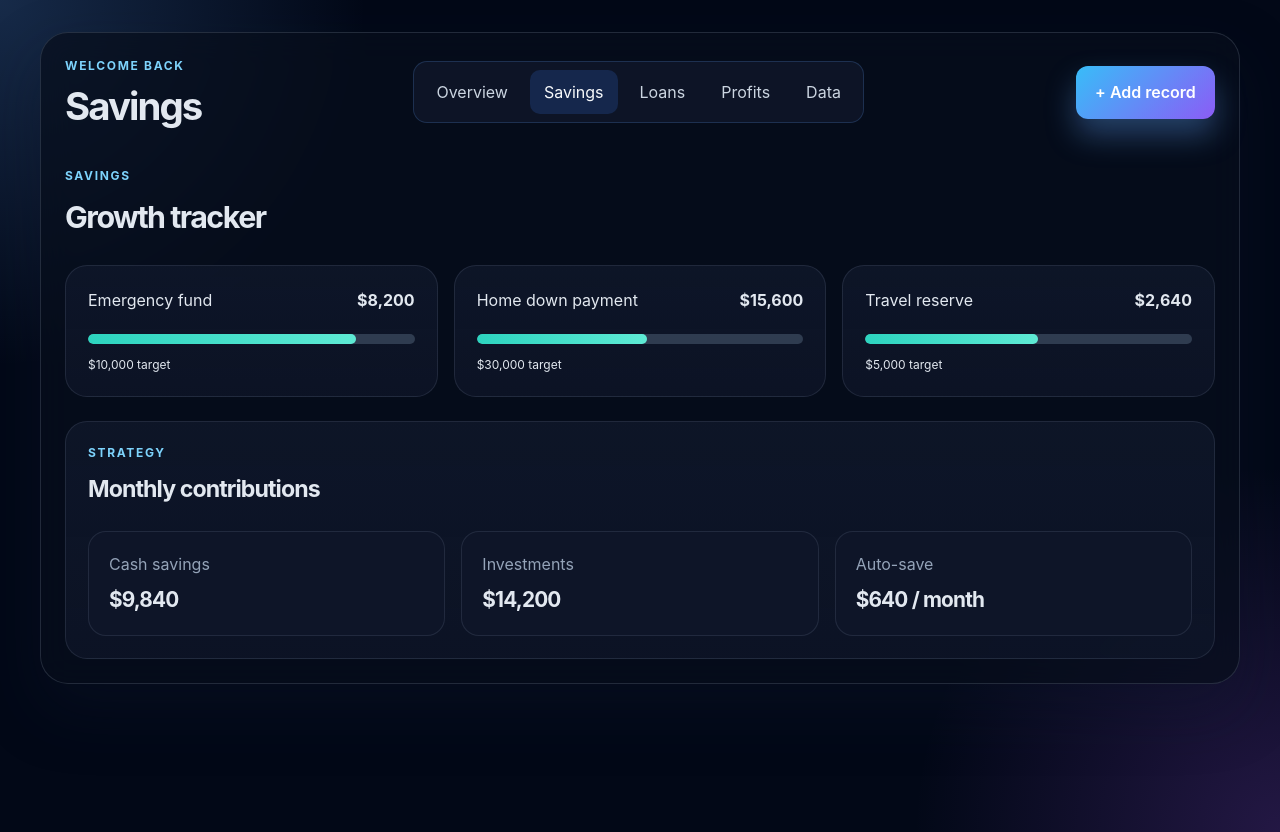
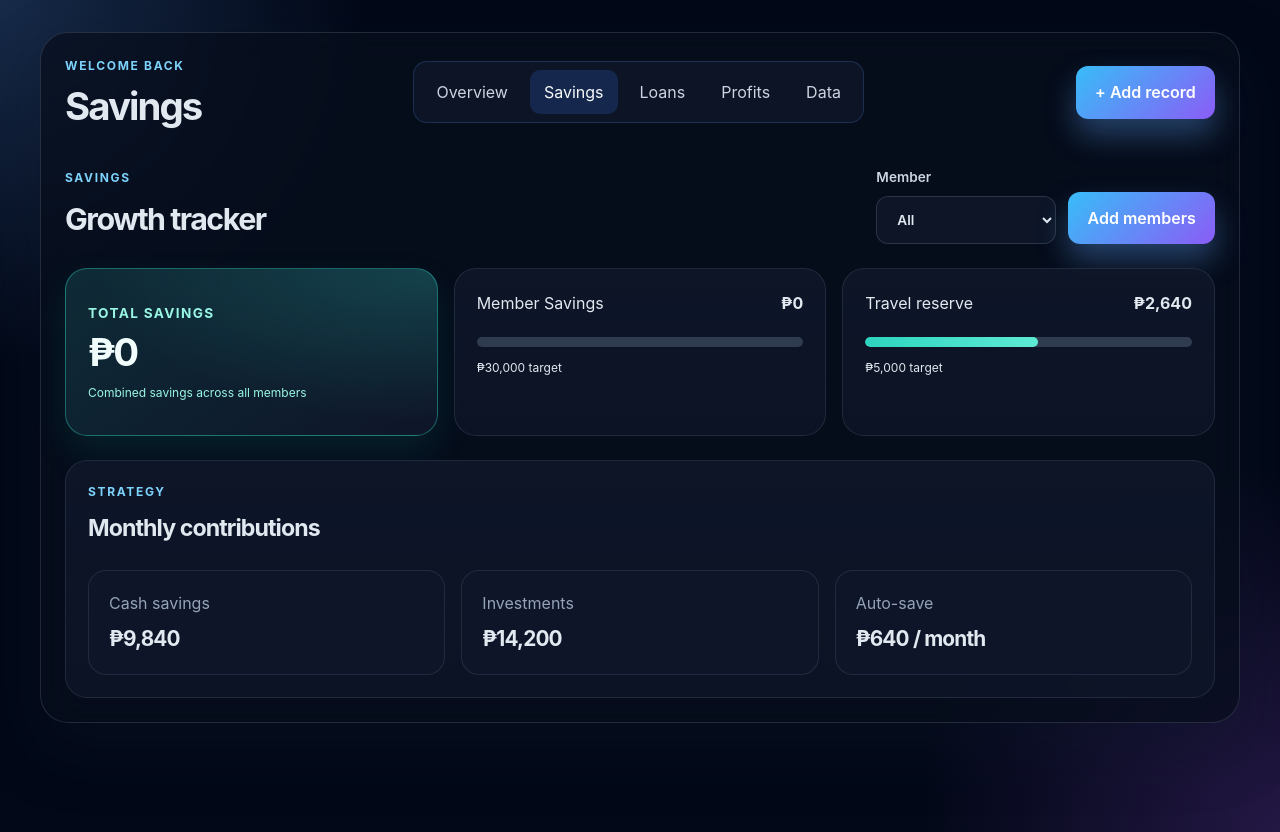
Before and after one commit to rybal007/funds-organizer, a React (Vite) app: page / in a window 1280 px wide. Both pictures are taken after a click on the button "Savings". Built offline with nearby package versions, Linux system fonts and the light colour scheme.

Commit message:
funds organizer v0.7

```diff
--- a/src/App.css
+++ b/src/App.css
@@ -111,6 +111,50 @@ p {
 .page-header h2 {
   font-size: clamp(1.9rem, 2vw, 2.7rem);
   letter-spacing: -0.05em;
+}
+
+.member-controls {
+  display: flex;
+  align-items: end;
+  gap: 12px;
+}
+
+.member-select-label,
+.add-member-form label {
+  display: flex;
+  flex-direction: column;
+  gap: 8px;
+  color: #cbd5e1;
+  font-size: 0.85rem;
+  font-weight: 600;
+}
+
+.member-select-label select,
+.add-member-form input {
+  min-width: 180px;
+  padding: 0.9rem 1rem;
+  border: 1px solid rgba(148, 163, 184, 0.22);
+  border-radius: 12px;
+  background: rgba(15, 23, 42, 0.9);
+  color: #e2e8f0;
+  font: inherit;
+}
+
+.add-member-form {
+  display: flex;
+  align-items: end;
+  flex-wrap: wrap;
+  gap: 12px;
+  padding: 18px;
+  border: 1px solid rgba(148, 163, 184, 0.15);
+  border-radius: 18px;
+  background: rgba(15, 23, 42, 0.6);
+}
+
+.member-error {
+  flex-basis: 100%;
+  color: #fda4af;
+  font-size: 0.9rem;
 }
 
 .summary-grid,
@@ -405,6 +449,41 @@ p {
   gap: 12px;
 }
 
+.total-savings-card {
+  justify-content: center;
+  min-height: 168px;
+  background:
+    radial-gradient(ellipse at top right, rgba(45, 212, 191, 0.2), transparent 65%),
+    linear-gradient(145deg, rgba(15, 45, 57, 0.96), rgba(15, 23, 42, 0.92));
+  border-color: rgba(45, 212, 191, 0.42);
+  box-shadow: 0 16px 36px rgba(20, 184, 166, 0.12);
+}
+
+.total-savings-card .mini-header {
+  align-items: flex-start;
+  flex-direction: column;
+  gap: 10px;
+}
+
+.total-savings-card .mini-header span {
+  color: #99f6e4;
+  font-size: 0.85rem;
+  font-weight: 700;
+  letter-spacing: 0.1em;
+  text-transform: uppercase;
+}
+
+.total-savings-card .mini-header strong {
+  color: #f0fdfa;
+  font-size: clamp(2rem, 3vw, 2.75rem);
+  letter-spacing: -0.06em;
+  line-height: 1;
+}
+
+.total-savings-card small {
+  color: #99f6e4;
+}
+
 .mini-header {
   align-items: baseline;
 }
@@ -434,6 +513,19 @@ p {
   .page-header {
     flex-direction: column;
     align-items: flex-start;
+  }
+
+  .member-controls {
+    width: 100%;
+    align-items: stretch;
+  }
+
+  .member-select-label {
+    flex: 1;
+  }
+
+  .member-select-label select {
+    width: 100%;
   }
 
   .main-nav {
@@ -475,4 +567,14 @@ p {
   .secondary-button {
     width: 100%;
   }
+
+  .member-controls,
+  .add-member-form {
+    flex-direction: column;
+    align-items: stretch;
+  }
+
+  .add-member-form input {
+    width: 100%;
+  }
 }
--- a/src/App.tsx
+++ b/src/App.tsx
@@ -1,12 +1,13 @@
-import { useState } from 'react'
+import { useState, type FormEvent } from 'react'
 import './App.css'
 
 type TabKey = 'overview' | 'savings' | 'loans' | 'profits' | 'data'
+type Member = { name: string; initialSavings: number }
 
 const summaryCards = [
-  { label: 'Available funds', value: '$32,480', delta: '+$1,240', tone: 'positive' },
-  { label: 'Total Savings', value: '$8,420', delta: '+8.4%', tone: 'positive' },
-  { label: 'Loans Proceeds', value: '$5,420', delta: '-3.1%', tone: 'negative' },
+  { label: 'Available funds', value: '₱32,480', delta: '+₱1,240', tone: 'positive' },
+  { label: 'Total Savings', value: '₱8,420', delta: '+8.4%', tone: 'positive' },
+  { label: 'Loans Proceeds', value: '₱5,420', delta: '-3.1%', tone: 'negative' },
   { label: 'Total Profits', value: '36%', delta: '+4.6 pts', tone: 'positive' },
 ]
 
@@ -27,40 +28,41 @@ const budgetCategories = [
 ]
 
 const transactions = [
-  { merchant: 'Northwind Payroll', type: 'Income', amount: '+$2,950', date: 'Today', tone: 'positive' },
-  { merchant: 'Fresh Market', type: 'Groceries', amount: '-$148', date: 'Yesterday', tone: 'negative' },
-  { merchant: 'City Transport', type: 'Transit', amount: '-$64', date: 'Mon', tone: 'negative' },
-  { merchant: 'Apex Studio', type: 'Subscription', amount: '-$29', date: 'Sun', tone: 'negative' },
+  { merchant: 'Northwind Payroll', type: 'Income', amount: '+₱2,950', date: 'Today', tone: 'positive' },
+  { merchant: 'Fresh Market', type: 'Groceries', amount: '-₱148', date: 'Yesterday', tone: 'negative' },
+  { merchant: 'City Transport', type: 'Transit', amount: '-₱64', date: 'Mon', tone: 'negative' },
+  { merchant: 'Apex Studio', type: 'Subscription', amount: '-₱29', date: 'Sun', tone: 'negative' },
 ]
 
 const upcomingBills = [
-  { name: 'Rent', due: 'Due in 3 days', amount: '$1,520' },
-  { name: 'Utilities', due: 'Due in 6 days', amount: '$210' },
-  { name: 'Insurance', due: 'Due in 11 days', amount: '$180' },
+  { name: 'Rent', due: 'Due in 3 days', amount: '₱1,520' },
+  { name: 'Utilities', due: 'Due in 6 days', amount: '₱210' },
+  { name: 'Insurance', due: 'Due in 11 days', amount: '₱180' },
 ]
 
 const goals = [
-  { name: 'Emergency fund', value: '$8,200', target: '$10,000', progress: 82 },
-  { name: 'Vacation', value: '$2,640', target: '$5,000', progress: 53 },
+  { name: 'Emergency fund', value: '₱8,200', target: '₱10,000', progress: 82 },
+  { name: 'Vacation', value: '₱2,640', target: '₱5,000', progress: 53 },
 ]
 
+const homeDownPaymentTarget = 30000
+
 const savingsPlans = [
-  { name: 'Emergency fund', value: '$8,200', target: '$10,000', rate: 82 },
-  { name: 'Home down payment', value: '$15,600', target: '$30,000', rate: 52 },
-  { name: 'Travel reserve', value: '$2,640', target: '$5,000', rate: 53 },
+  { name: 'Home down payment', value: '₱15,600', target: '₱30,000', rate: 52 },
+  { name: 'Travel reserve', value: '₱2,640', target: '₱5,000', rate: 53 },
 ]
 
 const loanOverview = [
-  { name: 'Mortgage', balance: '$184,500', rate: '4.2%', payment: '$1,280' },
-  { name: 'Car loan', balance: '$12,400', rate: '3.6%', payment: '$410' },
-  { name: 'Student loan', balance: '$8,200', rate: '2.9%', payment: '$220' },
+  { name: 'Mortgage', balance: '₱184,500', rate: '4.2%', payment: '₱1,280' },
+  { name: 'Car loan', balance: '₱12,400', rate: '3.6%', payment: '₱410' },
+  { name: 'Student loan', balance: '₱8,200', rate: '2.9%', payment: '₱220' },
 ]
 
 const profitsData = [
-  { label: 'Net profit', value: '$11,240', tone: 'positive' },
+  { label: 'Net profit', value: '₱11,240', tone: 'positive' },
   { label: 'YTD margin', value: '23.8%', tone: 'positive' },
-  { label: 'Capital gains', value: '$2,960', tone: 'positive' },
-  { label: 'Operating costs', value: '$7,540', tone: 'negative' },
+  { label: 'Capital gains', value: '₱2,960', tone: 'positive' },
+  { label: 'Operating costs', value: '₱7,540', tone: 'negative' },
 ]
 
 const dataBreakdown = [
@@ -80,9 +82,9 @@ const tabs: Array<{ id: TabKey; label: string }> = [
 ]
 
 const formatCurrency = (amount: number) =>
-  new Intl.NumberFormat('en-US', {
+  new Intl.NumberFormat('en-PH', {
     style: 'currency',
-    currency: 'USD',
+    currency: 'PHP',
     maximumFractionDigits: 0,
   }).format(amount)
 
@@ -256,7 +258,51 @@ function OverviewPage() {
   )
 }
 
-function SavingsPage() {
+type SavingsPageProps = {
+  members: Member[]
+  selectedMember: string
+  onMemberChange: (member: string) => void
+  onAddMember: (member: Member) => void
+}
+
+function SavingsPage({ members, selectedMember, onMemberChange, onAddMember }: SavingsPageProps) {
+  const [isAddingMember, setIsAddingMember] = useState(false)
+  const [memberName, setMemberName] = useState('')
+  const [initialSavings, setInitialSavings] = useState('')
+  const [memberError, setMemberError] = useState('')
+
+  const handleAddMember = (event: FormEvent<HTMLFormElement>) => {
+    event.preventDefault()
+    const name = memberName.trim()
+    const savings = Number(initialSavings)
+
+    if (!name) {
+      setMemberError('Enter a member name.')
+      return
+    }
+
+    if (name.toLowerCase() === 'all' || members.some((member) => member.name.toLowerCase() === name.toLowerCase())) {
+      setMemberError('Choose a unique member name other than All.')
+      return
+    }
+
+    if (initialSavings === '' || !Number.isFinite(savings) || savings < 0) {
+      setMemberError('Enter an initial savings amount of zero or more.')
+      return
+    }
+
+    onAddMember({ name, initialSavings: savings })
+    setMemberName('')
+    setInitialSavings('')
+    setMemberError('')
+    setIsAddingMember(false)
+  }
+
+  const displayedInitialSavings = members
+    .filter((member) => selectedMember === 'all' || member.name === selectedMember)
+    .reduce((total, member) => total + member.initialSavings, 0)
+  const totalSavings = members.reduce((total, member) => total + member.initialSavings, 0)
+
   return (
     <main className="page-view">
       <section className="page-header">
@@ -264,17 +310,96 @@ function SavingsPage() {
           <p className="eyebrow">Savings</p>
           <h2>Growth tracker</h2>
         </div>
+        <div className="member-controls">
+          <label className="member-select-label">
+            Member
+            <select
+              value={selectedMember}
+              onChange={(event) => onMemberChange(event.target.value)}
+            >
+              <option value="all">All</option>
+              {members.map((member) => (
+                <option key={member.name} value={member.name}>{member.name}</option>
+              ))}
+            </select>
+          </label>
+          <button
+            type="button"
+            className="primary-button"
+            onClick={() => {
+              setIsAddingMember((isAdding) => !isAdding)
+              setMemberError('')
+            }}
+          >
+            Add members
+          </button>
+        </div>
       </section>
 
+      {isAddingMember && (
+        <form className="add-member-form" noValidate onSubmit={handleAddMember}>
+          <label>
+            Member name
+            <input
+              id="new-member-name"
+              value={memberName}
+              onChange={(event) => {
+                setMemberName(event.target.value)
+                setMemberError('')
+              }}
+              placeholder="Enter a name"
+              autoFocus
+            />
+          </label>
+          <label>
+            Initial savings (PHP)
+            <input
+              id="initial-savings"
+              type="number"
+              min="0"
+              step="any"
+              required
+              value={initialSavings}
+              onChange={(event) => {
+                setInitialSavings(event.target.value)
+                setMemberError('')
+              }}
+              placeholder="0"
+            />
+          </label>
+          <button type="submit" className="secondary-button">Add member</button>
+          <button type="button" className="secondary-button" onClick={() => setIsAddingMember(false)}>
+            Cancel
+          </button>
+          {memberError && <p className="member-error" role="alert">{memberError}</p>}
+        </form>
+      )}
+
       <section className="card-grid">
+        <article className="panel stat-panel total-savings-card">
+          <div className="mini-header">
+            <span>Total savings</span>
+            <strong>{formatCurrency(totalSavings)}</strong>
+          </div>
+          <small>Combined savings across all members</small>
+        </article>
         {savingsPlans.map((goal) => (
           <article key={goal.name} className="panel stat-panel">
             <div className="mini-header">
-              <span>{goal.name}</span>
-              <strong>{goal.value}</strong>
+              <span>{goal.name === 'Home down payment' ? 'Member Savings' : goal.name}</span>
+              <strong>
+                {goal.name === 'Home down payment' ? formatCurrency(displayedInitialSavings) : goal.value}
+              </strong>
             </div>
             <div className="progress-bar" aria-label={`${goal.name} progress`}>
-              <span className="progress-fill teal" style={{ width: `${goal.rate}%` }} />
+              <span
+                className="progress-fill teal"
+                style={{
+                  width: `${goal.name === 'Home down payment'
+                    ? Math.min((displayedInitialSavings / homeDownPaymentTarget) * 100, 100)
+                    : goal.rate}%`,
+                }}
+              />
             </div>
             <small>{goal.target} target</small>
           </article>
@@ -291,15 +416,15 @@ function SavingsPage() {
         <div className="stats-grid">
           <div className="stat-box">
             <span>Cash savings</span>
-            <strong>$9,840</strong>
+            <strong>₱9,840</strong>
           </div>
           <div className="stat-box">
             <span>Investments</span>
-            <strong>$14,200</strong>
+            <strong>₱14,200</strong>
           </div>
           <div className="stat-box">
             <span>Auto-save</span>
-            <strong>$640 / month</strong>
+            <strong>₱640 / month</strong>
           </div>
         </div>
       </section>
@@ -347,11 +472,11 @@ function LoansPage() {
         <div className="stats-grid">
           <div className="stat-box">
             <span>Total debt</span>
-            <strong>$205,100</strong>
+            <strong>₱205,100</strong>
           </div>
           <div className="stat-box">
             <span>Interest saved</span>
-            <strong>$4,820</strong>
+            <strong>₱4,820</strong>
           </div>
           <div className="stat-box">
             <span>Payoff date</span>
@@ -393,15 +518,15 @@ function ProfitsPage() {
         <div className="stats-grid">
           <div className="stat-box">
             <span>Salary</span>
-            <strong>$42,400</strong>
+            <strong>₱42,400</strong>
           </div>
           <div className="stat-box">
             <span>Investments</span>
-            <strong>$13,600</strong>
+            <strong>₱13,600</strong>
           </div>
           <div className="stat-box">
             <span>Side income</span>
-            <strong>$7,900</strong>
+            <strong>₱7,900</strong>
           </div>
         </div>
       </section>
@@ -462,11 +587,25 @@ function DataPage() {
 
 function App() {
   const [activeTab, setActiveTab] = useState<TabKey>('overview')
+  const [members, setMembers] = useState<Member[]>([])
+  const [selectedMember, setSelectedMember] = useState('all')
+
+  const addMember = (member: Member) => {
+    setMembers((currentMembers) => [...currentMembers, member])
+    setSelectedMember(member.name)
+  }
 
   const renderPage = () => {
     switch (activeTab) {
       case 'savings':
-        return <SavingsPage />
+        return (
+          <SavingsPage
+            members={members}
+            selectedMember={selectedMember}
+            onMemberChange={setSelectedMember}
+            onAddMember={addMember}
+          />
+        )
       case 'loans':
         return <LoansPage />
       case 'profits':
```
